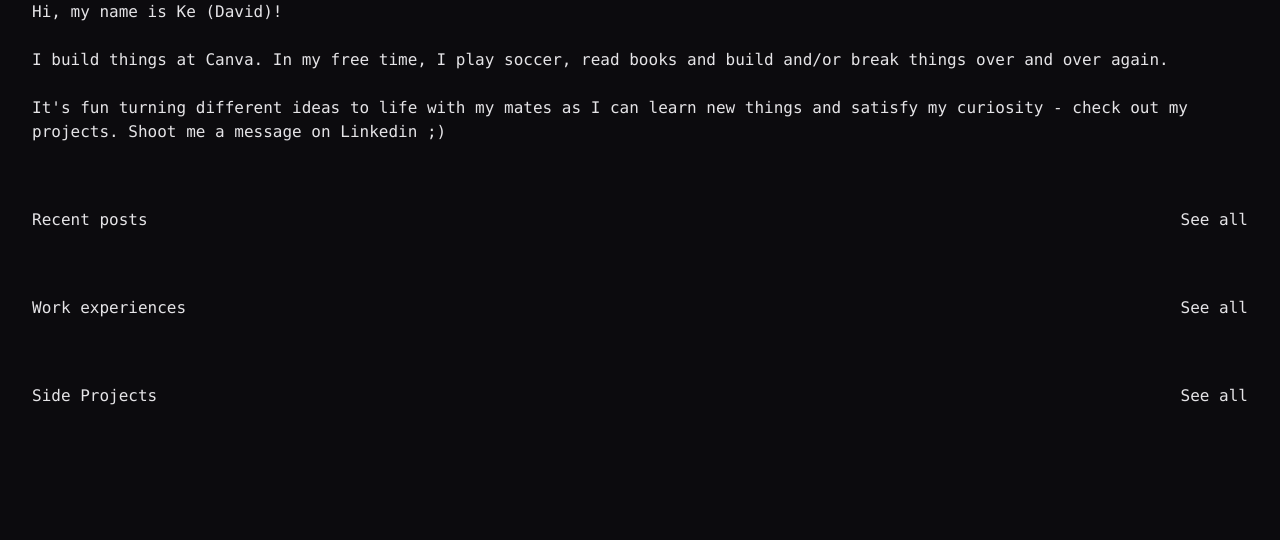
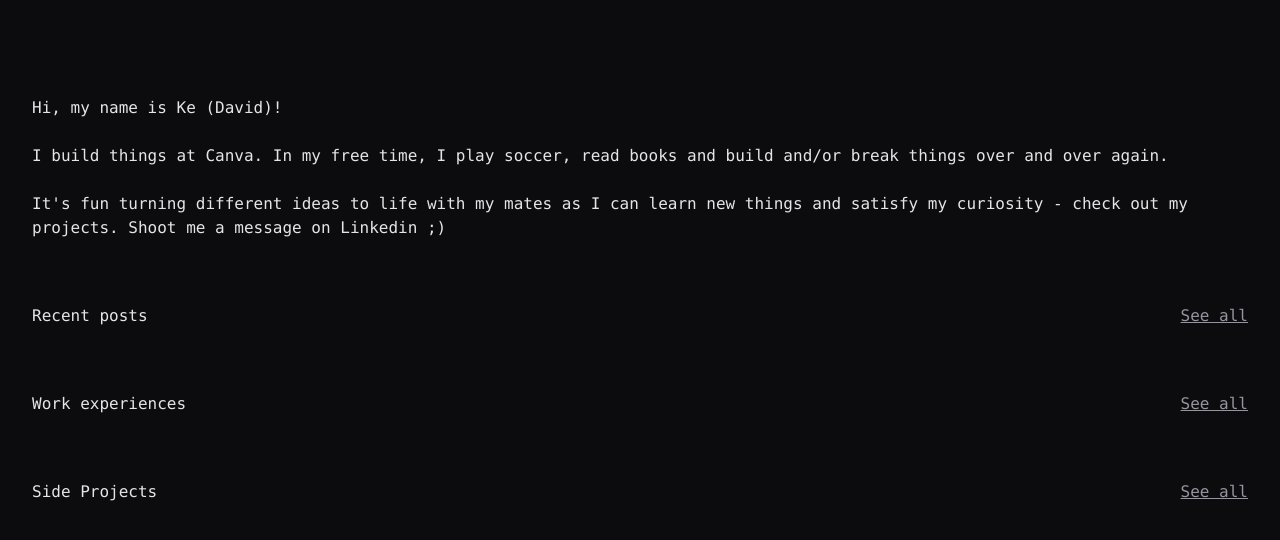
Before and after one commit to keduong33/my-portfolio, an Astro site: page / in a window 1280 px wide. Built offline with nearby package versions, Linux system fonts and the light colour scheme; Astro itself is replaced by a stand-in of ours.

Commit message:
add some global css

```diff
--- a/src/styles/globals.css
+++ b/src/styles/globals.css
@@ -52,6 +52,9 @@
     @apply border-border font-mono;
   }
   body {
-    @apply bg-background text-foreground;
+    @apply bg-background text-foreground pt-24;
+  }
+  a {
+    @apply underline text-muted-foreground hover:text-foreground;
   }
 }
```
